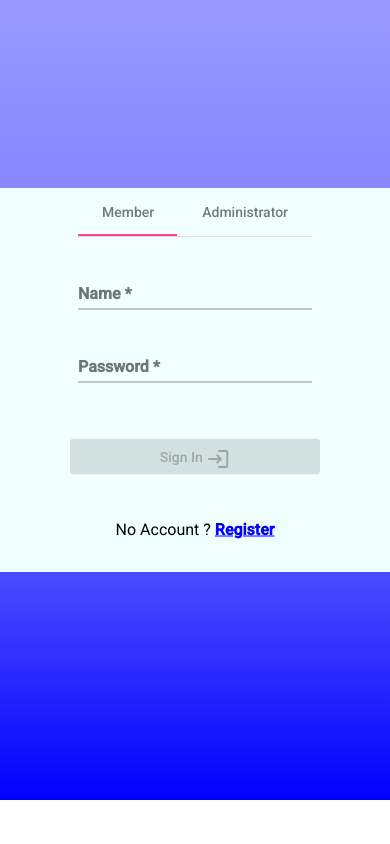
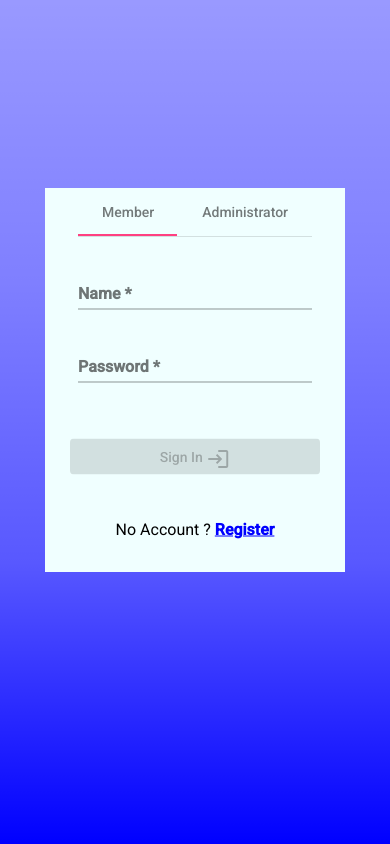
Before and after one commit to Eliebm/PSWM_FrontEnd_Project, an Angular app: page /Login in a window 390 px wide. Built offline with nearby package versions, Linux system fonts and the light colour scheme.

Commit message:
11/1/2023

```diff
--- a/src/app/auth/auth.service.ts
+++ b/src/app/auth/auth.service.ts
@@ -1,7 +1,7 @@
 import { HttpClient } from '@angular/common/http';
 import { Injectable } from '@angular/core';
 import { environment } from 'src/environments/environment';
-import { HttpClientInterceptor } from '../http-client.interceptor';
+
 
 @Injectable({
   providedIn: 'root'
@@ -11,7 +11,7 @@ export class AuthService {
   constructor(private http: HttpClient) { }
 
   testHttpRequest() {
-    this.http.get(this.apiUrl + "Login/GetHello()", {}).subscribe(data => data);
+    this.http.post(this.apiUrl + "Login/GetAllProvinces()", {}).subscribe(data => data);
   }
   isUserLoggedIn: boolean = false;
 
--- a/src/app/http-client.interceptor.ts
+++ b/src/app/http-client.interceptor.ts
@@ -9,7 +9,7 @@ import { Observable } from 'rxjs';
 
 @Injectable()
 export class HttpClientInterceptor implements HttpInterceptor {
-  token: string = 'eyJhbGciOiJIUzI1NiIsInR5cCI6IkpXVCJ9.eyJleHAiOjE2NzMzNzY1MjEsImlzcyI6Imh0dHBzOi8vbG9jYWxob3N0OjUwMDAiLCJhdWQiOiJodHRwczovL2xvY2FsaG9zdDo1MDAwIn0.q4ImofzXCScrGbqRn1p3tx5vVrgUtyQhiCk1MxB0TcI';
+  token: string = 'eyJhbGciOiJIUzI1NiIsInR5cCI6IkpXVCJ9.eyJleHAiOjE2NzM0NzAzNjYsImlzcyI6Imh0dHBzOi8vbG9jYWxob3N0OjUwMDAiLCJhdWQiOiJodHRwczovL2xvY2FsaG9zdDo1MDAwIn0.AgSQAEaFX_awlynhcdJtc0sAm-FDcpETA8cJacSLOT0';
   constructor() { }
 
   intercept(request: HttpRequest<unknown>, next: HttpHandler): Observable<HttpEvent<unknown>> {
--- a/src/app/http-response.interceptor.ts
+++ b/src/app/http-response.interceptor.ts
@@ -32,11 +32,17 @@ export class HttpResponseInterceptor implements HttpInterceptor {
           if (error.status == 401) {
             alert('Unauthorize access!!!')
           }
-          if (error.status == 404) {
+          else if (error.status == 404) {
             alert('Page Not Found!!!')
           }
-          if (error.status == 0) {
-            this._snackBar.open("Error code " + error.status, 'Ok', {
+          else if (error.status == 0) {
+            this._snackBar.open("Could Not Connect to server status:" + error.status, 'Ok', {
+              horizontalPosition: this.horizontalPosition,
+              verticalPosition: this.verticalPosition,
+            });
+          }
+          else if (error.status == 200) {
+            this._snackBar.open("Database connection error  " + error.status, 'Ok', {
               horizontalPosition: this.horizontalPosition,
               verticalPosition: this.verticalPosition,
             });
--- a/src/app/login/login.component.css
+++ b/src/app/login/login.component.css
@@ -10,6 +10,11 @@
 
     }
 
+    mat-tab-group {
+
+        max-width: 300px;
+
+    }
 
 
 
@@ -20,7 +25,7 @@
 
 
 .main-container {
-    min-height: 800px;
+    min-height: 100%;
     background-image: linear-gradient(rgba(0, 0, 255, 0.400), rgba(0, 0, 255, 0.500), rgba(0, 0, 255, 0.655), blue);
 
 }
@@ -104,11 +109,11 @@ button {
 mat-tab-group {
     margin: auto;
     position: absolute;
-    width: 500px;
+    width: 440px;
     height: auto;
     left: 50%;
     top: 45%;
     transform: translate(-50%, -50%);
     align-items: center;
-    background-color: azure
+    background-color: azure;
 }
--- a/src/environments/environment.ts
+++ b/src/environments/environment.ts
@@ -7,7 +7,7 @@ export const environment = {
   baseUrl: 'http://localhost:44229/api/'
 
   //for docker !
-  // baserUrl:'http://localhost:5000/'
+  //baseUrl: 'http://localhost:5000/api/'
 };
 
 /*
```
